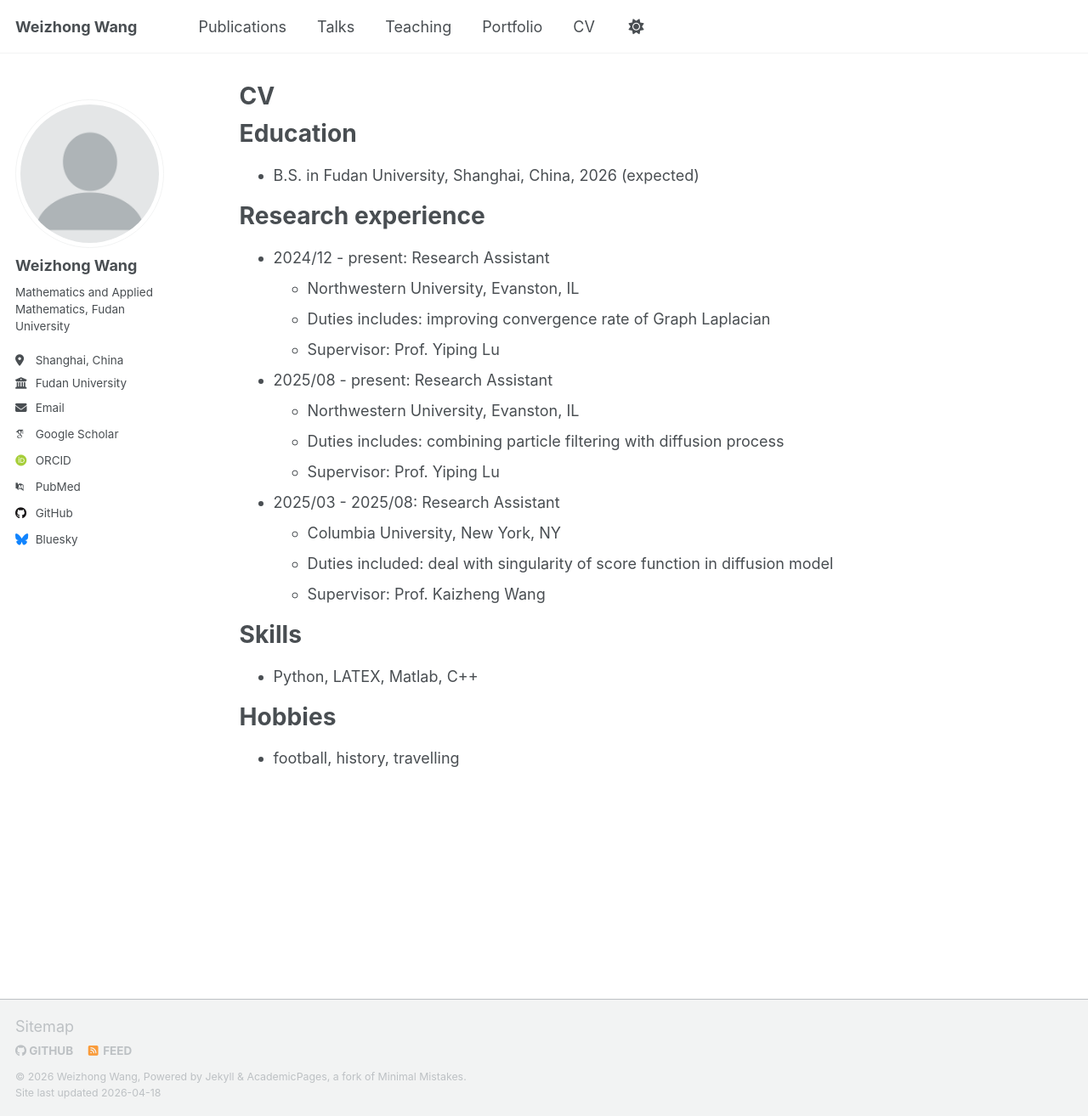
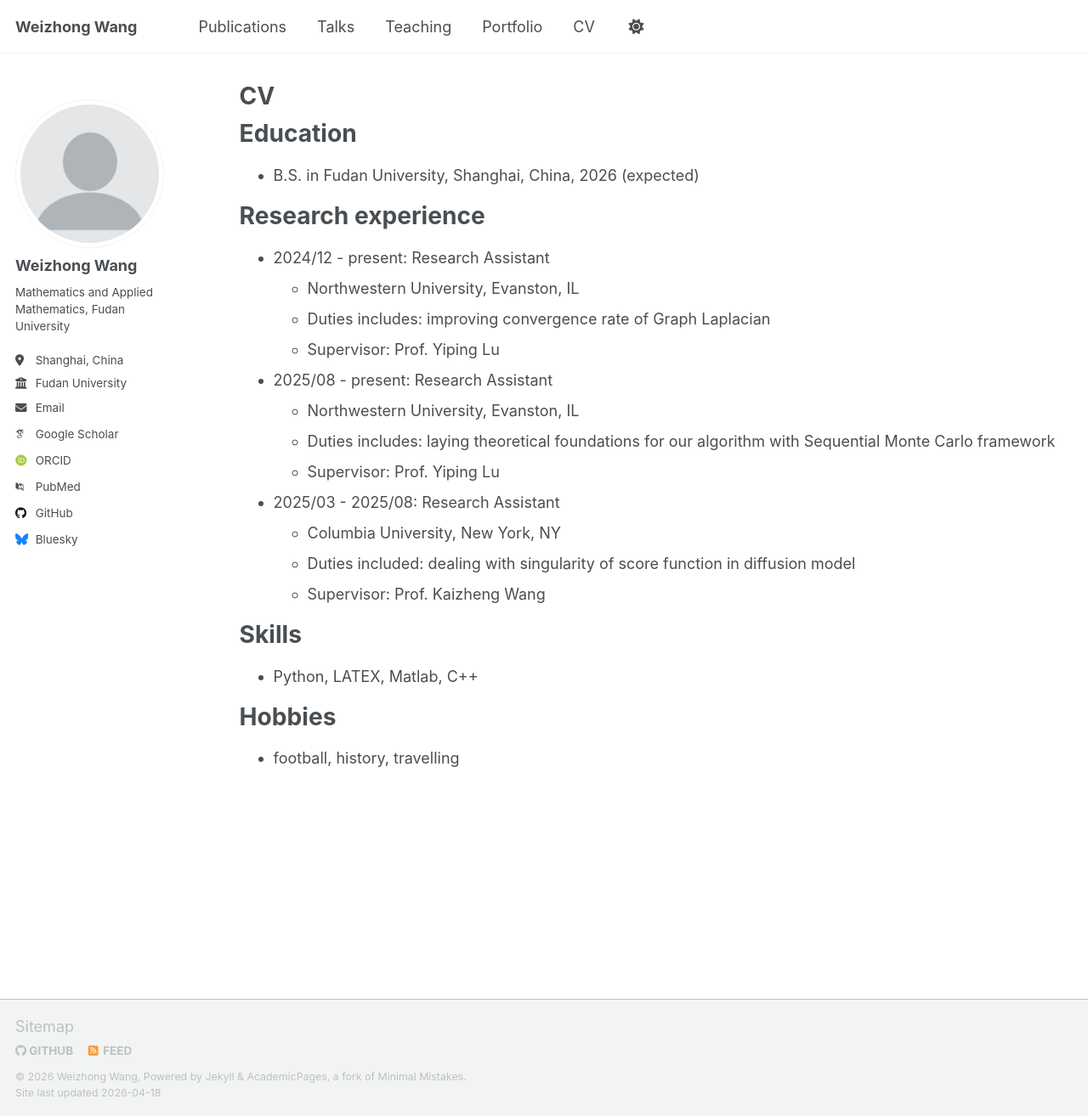
Before and after one commit to weizhwang/weizhwang.github.io, a Jekyll site: the page built from _pages/cv.md, in a window 1280 px wide and 1314 px high. Shown: the whole window at 85% size. Built offline with Jekyll 4.4.1, drawn with Linux system fonts in a browser that asks for light colours; some web fonts are replaced; a script that is not in the unit is left out.

Commit message:
Update duties descriptions for research assistant roles

```diff
--- a/_pages/cv.md
+++ b/_pages/cv.md
@@ -22,12 +22,12 @@ Research experience
 
 * 2025/08 - present: Research Assistant
   * Northwestern University, Evanston, IL
-  * Duties includes: combining particle filtering with diffusion process
+  * Duties includes: laying theoretical foundations for our algorithm with Sequential Monte Carlo framework
   * Supervisor: Prof. Yiping Lu
 
 * 2025/03 - 2025/08: Research Assistant
   * Columbia University, New York, NY
-  * Duties included: deal with singularity of score function in diffusion model
+  * Duties included: dealing with singularity of score function in diffusion model
   * Supervisor: Prof. Kaizheng Wang
 
 Skills
```
